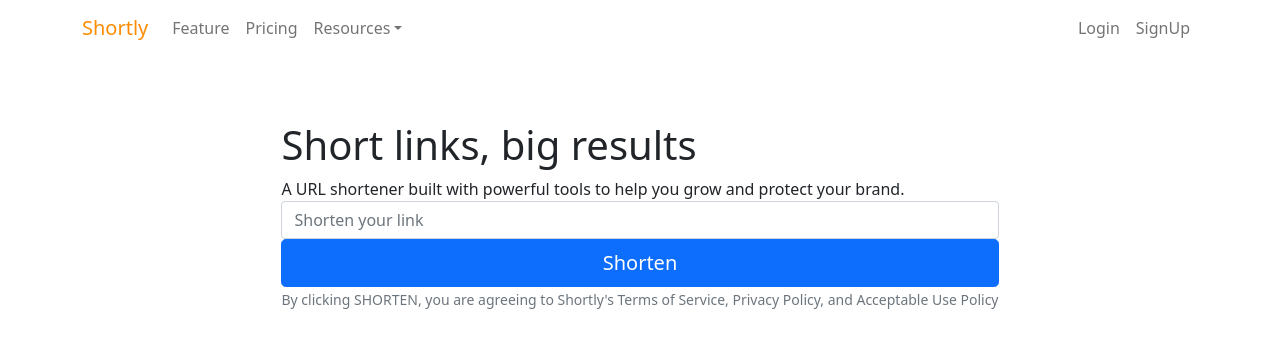
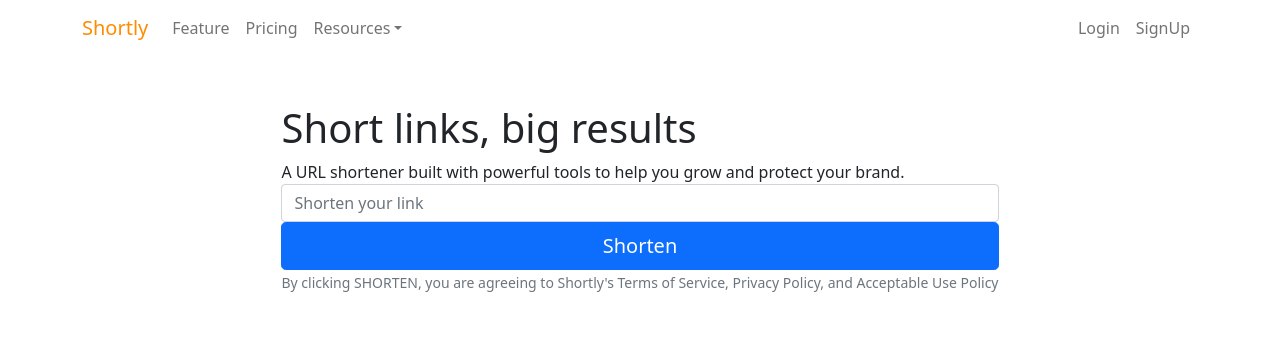
Before and after one commit to pesto-students/p1-ketan-godwale-KetanGadwale, a React (Create React App) app in the folder Week-10/shortly/: page / in a window 1280 px wide. Shown: the top 348 px of the page. Built offline with nearby package versions, Linux system fonts and the light colour scheme.

Commit message:
List height fixed

```diff
--- a/Week-10/shortly/src/App.css
+++ b/Week-10/shortly/src/App.css
@@ -10,5 +10,5 @@
     display: flex;
     justify-content: center;
     align-items: center;
-    height: 40vh;
+    padding: 3em;
 }
```
